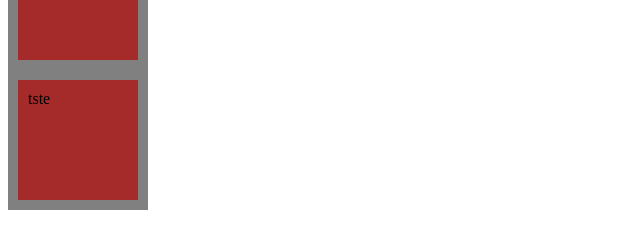
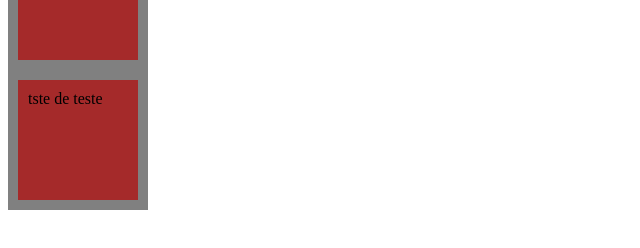
Before and after one commit to 7uishenrique/Aula-html, a plain HTML site: page index.html in a window 1280 px wide. Shown: the part 318-566 px from the top of the page, 0-640 px from the left. Drawn offline with Linux system fonts and the light colour scheme.

Commit message:
alterando arquivo

```diff
--- a/index.html
+++ b/index.html
@@ -23,7 +23,7 @@
     </div>
 
     <div class="sem-border-box">
-        tste
+        tste de teste
     </div>
 </body>
 </html>
```
